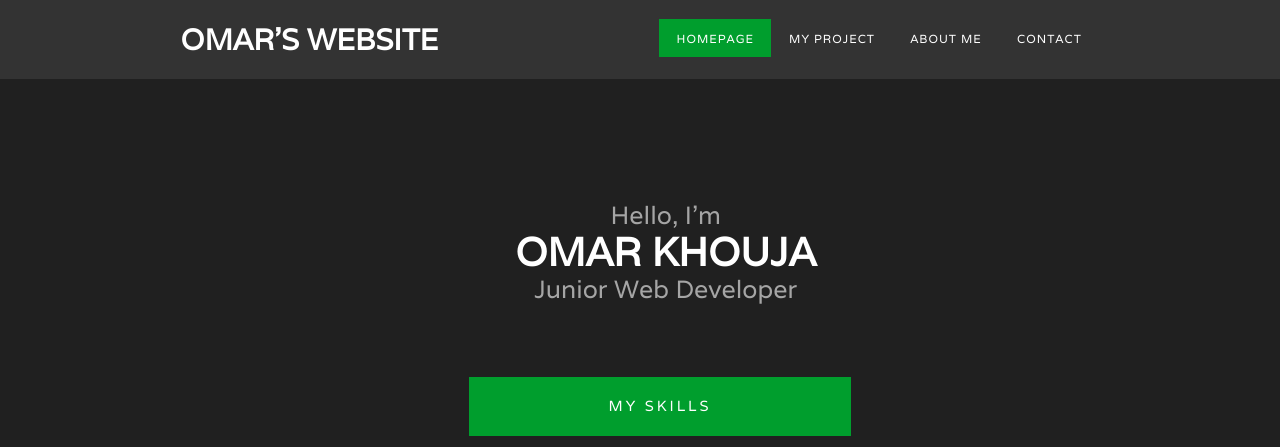
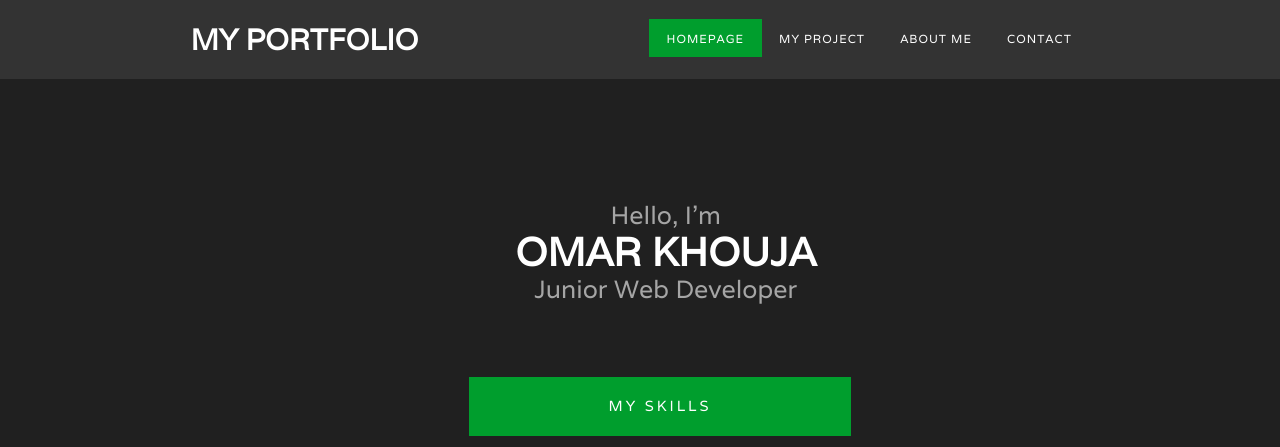
Before and after one commit to okhouja/portfolio, a plain HTML site: page index.html in a window 1280 px wide. Shown: the top 447 px of the page. Drawn offline with Linux system fonts and the light colour scheme.

Commit message:
mein Protfolio

```diff
--- a/index.html
+++ b/index.html
@@ -13,7 +13,7 @@
       <header class="header-container">
         <div class="header">
           <div class="logo">
-            <h1><a href="#">OMAR'S WEBSITE</a></h1>
+            <h1><a href="#">MY PORTFOLIO</a></h1>
           </div>
           <div class="menu">
             <ul>
```
